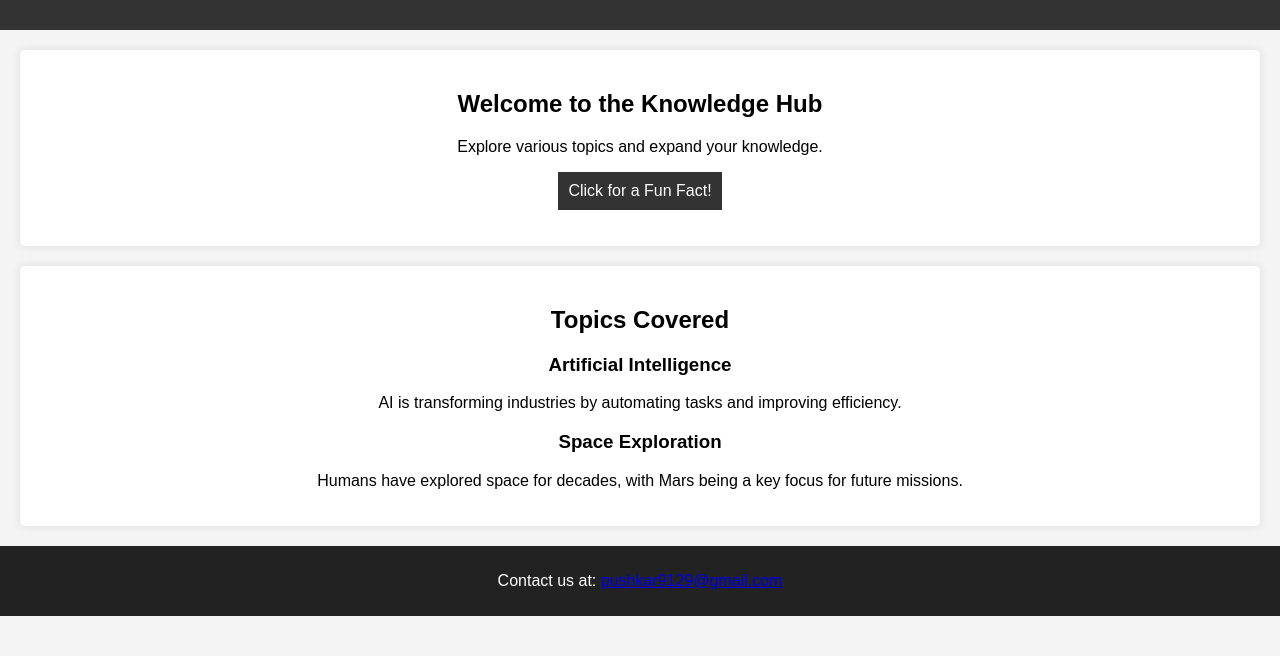
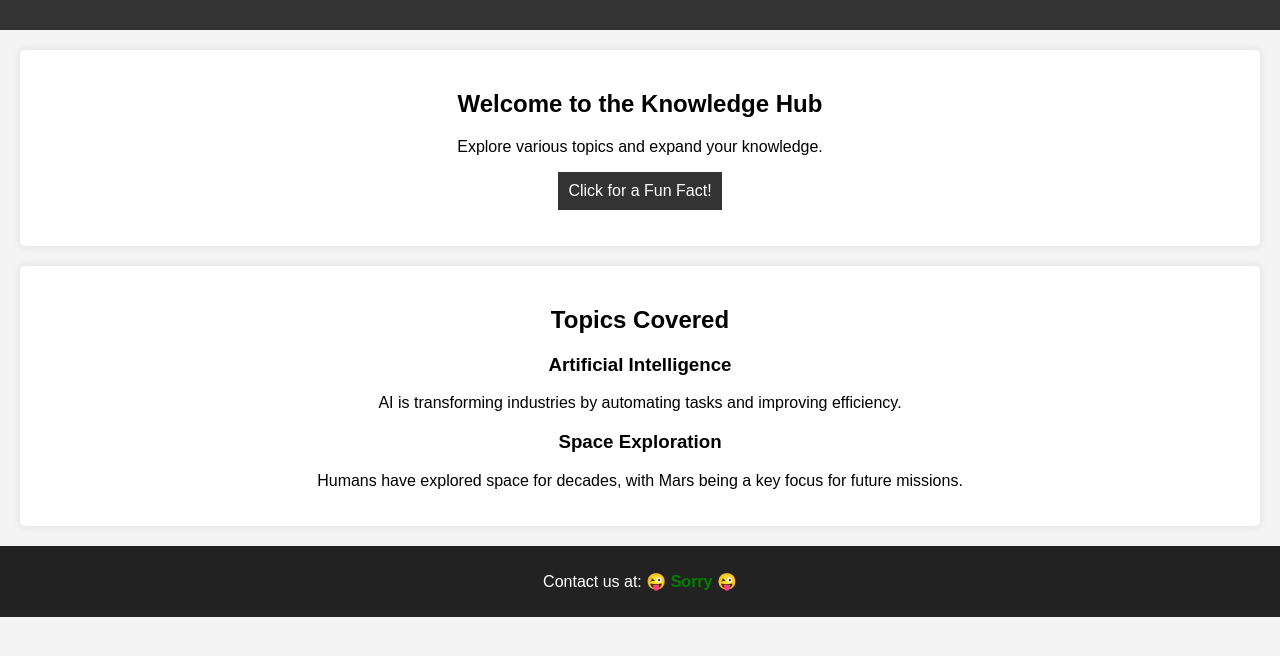
Before and after one commit to Pushkar2706/KnowledgeHub, a plain HTML site: page index.html in a window 1280 px wide. Shown: the part 116-772 px from the top of the page. Drawn offline with Linux system fonts and the light colour scheme.

Commit message:
Add files via upload

```diff
--- a/index.html
+++ b/index.html
@@ -31,7 +31,7 @@
     </section>
 
     <footer id="contact">
-        <p>Contact us at: <a href="mailto:pushkar9129@gmail.com">pushkar9129@gmail.com</a></p>
+        <p>Contact us at: <a href="mailto:😜_Sorry_😜" class="email-link">😜 Sorry 😜</a></p>
     </footer>
 
     <script src="script.js"></script>
--- a/styles.css
+++ b/styles.css
@@ -53,3 +53,9 @@ footer {
     color: white;
     padding: 10px;
 }
+
+.email-link {
+    color: green;  /* Change color */
+    font-weight: bold; /* Make it bold */
+    text-decoration: none; /* Remove underline */
+}
```
